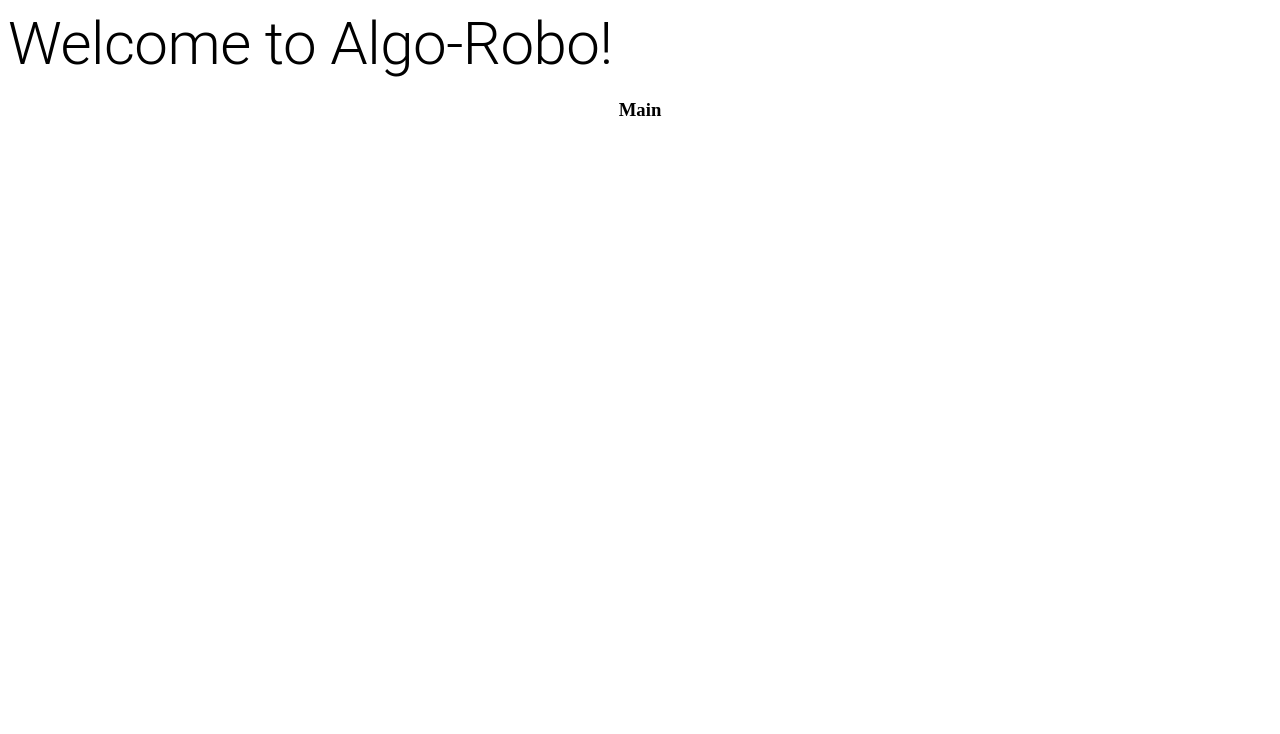
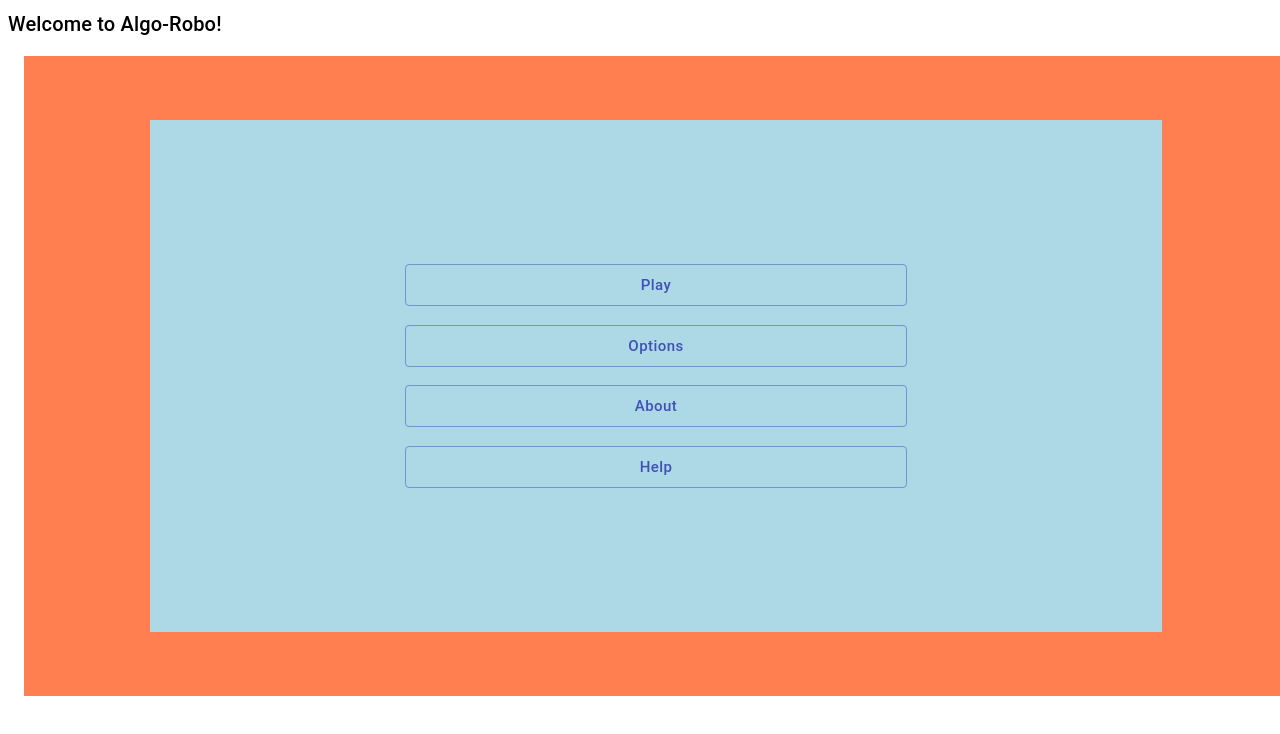
Before and after one commit to ugur-akin/algo-robo, a React (Create React App) app: page / in a window 1280 px wide. Shown: the top 734 px of the page. Built offline with nearby package versions, Linux system fonts and the light colour scheme.

Commit message:
Created an initial layout of a game window, with a simple menu.

```diff
--- a/src/App.jsx
+++ b/src/App.jsx
@@ -1,20 +1,14 @@
 import React from 'react';
-import {BrowserRouter, Route, Switch} from 'react-router-dom';
-import {MuiThemeProvider, Typography} from '@material-ui/core';
+import {BrowserRouter} from 'react-router-dom';
+import {MuiThemeProvider} from '@material-ui/core';
 import GameWindow from './components/GameWindow';
-import routes from './routes';
 import theme from './themes/theme';
 
 function App() {
   return (
     <MuiThemeProvider theme={theme}>
       <BrowserRouter>
-        <Typography variant="h2">Welcome to Algo-Robo!</Typography>
-        <Switch>
-          <Route exact path="/">
-            <GameWindow route={routes.MAIN} />
-          </Route>
-        </Switch>
+        <GameWindow />
       </BrowserRouter>
     </MuiThemeProvider>
   );
--- a/src/components/CenteringBox.jsx
+++ b/src/components/CenteringBox.jsx
@@ -3,7 +3,14 @@ import {Box} from '@material-ui/core';
 
 const CenteringBox = React.forwardRef(({children, ...props}) => {
   return (
-    <Box display="flex" alignItems="center" justifyContent="center" {...props}>
+    <Box
+      height="100%"
+      width="100%"
+      display="flex"
+      alignItems="center"
+      justifyContent="center"
+      {...props}
+    >
       {children}
     </Box>
   );
--- a/src/components/GameWindow.jsx
+++ b/src/components/GameWindow.jsx
@@ -1,8 +1,9 @@
 import React from 'react';
-import {Box} from '@material-ui/core';
+import {Box, Typography} from '@material-ui/core';
 import {useLocation} from 'react-router-dom';
 import routes from '../routes';
 import CenteringBox from './CenteringBox';
+import MainMenu from './MainMenu';
 
 const GameWindow = () => {
   const gameRoute = useLocation().pathname;
@@ -11,7 +12,7 @@ const GameWindow = () => {
   switch (gameRoute) {
     default:
     case routes.MAIN:
-      windowContent = <h3>Main</h3>;
+      windowContent = <MainMenu />;
       break;
     case routes.LEVELSELECT:
       windowContent = <h3>Level Select</h3>;
@@ -22,9 +23,14 @@ const GameWindow = () => {
   }
 
   return (
-    <CenteringBox>
-      <Box id="game-window">{windowContent}</Box>
-    </CenteringBox>
+    <>
+      <Typography variant="h6">Welcome to Algo-Robo!</Typography>
+      <CenteringBox height="80%" margin={2} bgcolor="coral">
+        <Box height="80%" width="80%" id="game-window" bgcolor="lightblue">
+          {windowContent}
+        </Box>
+      </CenteringBox>
+    </>
   );
 };
 
--- /dev/null
+++ b/src/components/MainMenu.jsx
@@ -0,0 +1,39 @@
+import {Box, Button} from '@material-ui/core';
+import React from 'react';
+import CenteringBox from './CenteringBox';
+import MenuButton from './MenuButton';
+
+const MainMenu = ({loadLevels}) => {
+  return (
+    // <div className="col-6 offset-3 d-flex flex-column justify-content-center">
+    //   <button
+    //     onClick={loadLevels}
+    //     type="button"
+    //     className="btn btn-lg btn-outline-primary m-3"
+    //   >
+    //     Select Level
+    //   </button>
+    //   <button type="button" className="btn btn-lg btn-outline-primary m-3">
+    //     Options
+    //   </button>
+    // </div>
+    <CenteringBox>
+      <Box
+        id="main-menu"
+        display="flex"
+        flexDirection="column"
+        alignItems="stretch"
+        justifyContent="space-evenly"
+        width="50%"
+        height="50%"
+      >
+        <MenuButton>Play</MenuButton>
+        <MenuButton>Options</MenuButton>
+        <MenuButton>About</MenuButton>
+        <MenuButton>Help</MenuButton>
+      </Box>
+    </CenteringBox>
+  );
+};
+
+export default MainMenu;
--- /dev/null
+++ b/src/components/MenuButton.jsx
@@ -0,0 +1,26 @@
+import {Button, makeStyles} from '@material-ui/core';
+import React from 'react';
+
+const useStyles = makeStyles({
+  root: {
+    margin: 2,
+    display: 'flex-item',
+  },
+});
+
+const MenuButton = ({children}) => {
+  const classes = useStyles();
+
+  return (
+    <Button
+      className={classes.root}
+      size="large"
+      variant="outlined"
+      color="primary"
+    >
+      {children}
+    </Button>
+  );
+};
+
+export default MenuButton;
```
